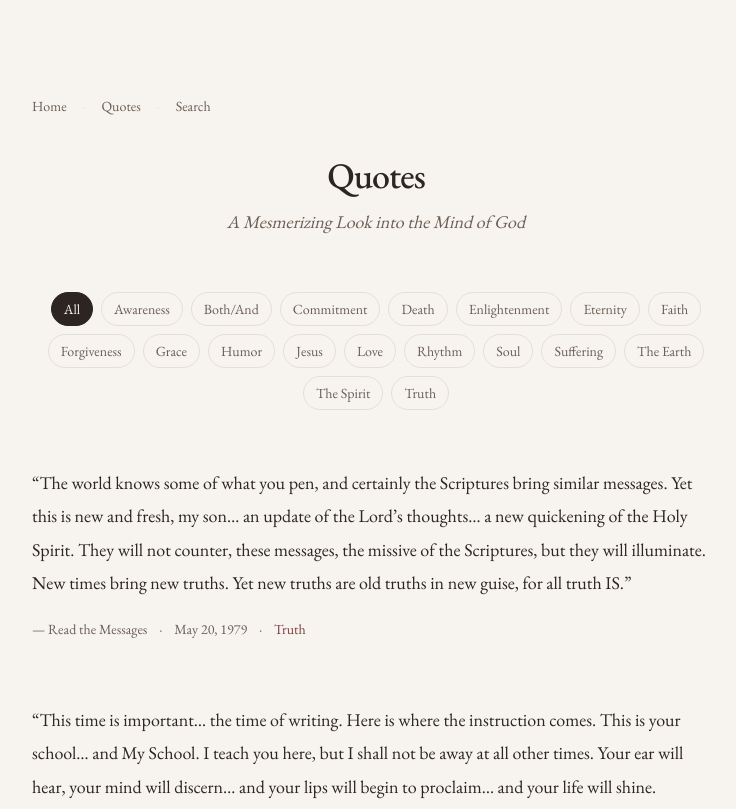
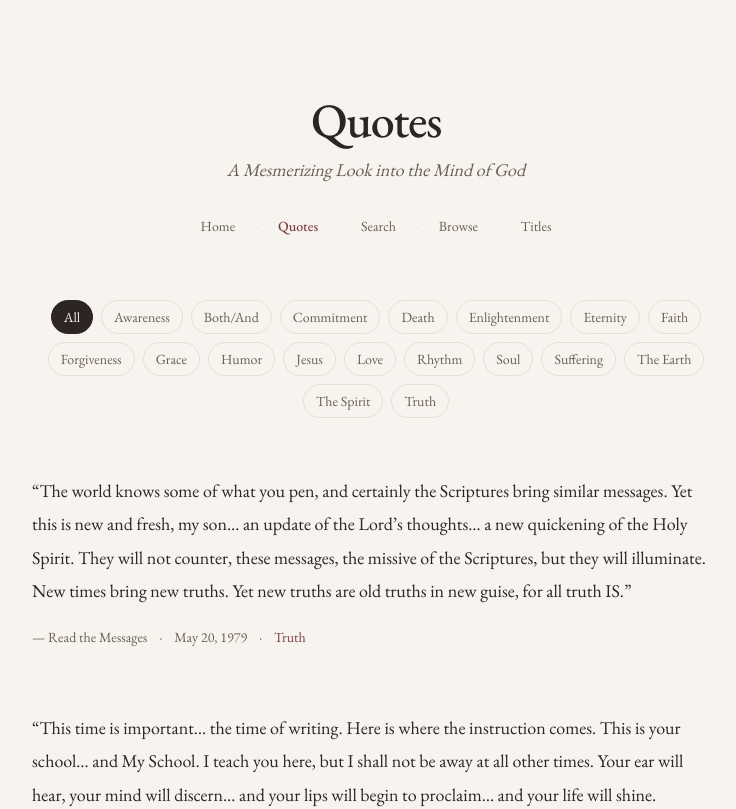
Before and after one commit to TeachingsoftheSpirit/teachings-of-the-spirit, a Next.js app: page /quotes in a window 1280 px wide. Shown: the top 809 px of the page, without its empty margins (264-1000 px from the left). Built offline with nearby package versions, Linux system fonts and the light colour scheme.

Commit message:
Consistent header language across Quotes, Search, Browse, Titles

```diff
--- a/app/quotes/page.tsx
+++ b/app/quotes/page.tsx
@@ -260,23 +260,39 @@ export default async function QuotesPage({ searchParams }: Props) {
     <main className="min-h-screen bg-[#F7F4EF]">
       <div className="max-w-3xl mx-auto px-6 sm:px-10 py-16 sm:py-24">
 
-        <nav className="mb-10 flex items-center gap-4 text-sm text-[#6B5E54]">
-          <Link href="/" className="hover:text-[#2C2522] transition-colors">Home</Link>
-          <span className="text-[#E5DFD5]">·</span>
-          <Link href="/quotes" className="hover:text-[#2C2522] transition-colors">Quotes</Link>
-          <span className="text-[#E5DFD5]">·</span>
-          <Link href="/search" className="hover:text-[#2C2522] transition-colors">Search</Link>
-        </nav>
-
-        <header className="mb-14 text-center">
-          <h1 className="text-3xl sm:text-4xl font-medium tracking-tight text-[#2C2522] mb-3">
+        {/* Consistent site header */}
+        <header className="mb-16 text-center">
+          <h1 className="text-4xl sm:text-5xl font-medium tracking-tight text-[#2C2522] mb-3">
             Quotes
           </h1>
-          <p className="text-[#6B5E54] text-lg italic">
+          <p className="text-[#6B5E54] text-lg italic mb-8">
             A Mesmerizing Look into the Mind of God
           </p>
+
+          <nav className="flex flex-wrap justify-center items-center gap-5 text-sm">
+            <Link href="/" className="text-[#6B5E54] hover:text-[#7A3E3E] transition-colors">
+              Home
+            </Link>
+            <span className="text-[#E5DFD5]">·</span>
+            <Link href="/quotes" className="text-[#7A3E3E] font-medium">
+              Quotes
+            </Link>
+            <span className="text-[#E5DFD5]">·</span>
+            <Link href="/search" className="text-[#6B5E54] hover:text-[#7A3E3E] transition-colors">
+              Search
+            </Link>
+            <span className="text-[#E5DFD5]">·</span>
+            <Link href="/browse" className="text-[#6B5E54] hover:text-[#7A3E3E] transition-colors">
+              Browse
+            </Link>
+            <span className="text-[#E5DFD5]">·</span>
+            <Link href="/titles" className="text-[#6B5E54] hover:text-[#7A3E3E] transition-colors">
+              Titles
+            </Link>
+          </nav>
         </header>
 
+        {/* Category filters */}
         <div className="mb-14">
           <div className="flex flex-wrap gap-2 justify-center">
             <Link
--- a/app/search/page.tsx
+++ b/app/search/page.tsx
@@ -26,24 +26,39 @@ export default async function SearchPage({ searchParams }: Props) {
 
   return (
     <main className="min-h-screen bg-[#F7F4EF]">
-      <div className="max-w-3xl mx-auto px-6 sm:px-8 py-12 sm:py-16">
+      <div className="max-w-3xl mx-auto px-6 sm:px-10 py-16 sm:py-24">
 
-        {/* Consistent navigation */}
-        <nav className="mb-10 flex flex-wrap items-center gap-4 text-sm text-[#6B5E54]">
-  <Link href="/" className="hover:text-[#2C2522] transition-colors">Home</Link>
-  <span className="text-[#E5DFD5]">·</span>
-  <Link href="/quotes" className="hover:text-[#2C2522] transition-colors">Quotes</Link>
-  <span className="text-[#E5DFD5]">·</span>
-  <Link href="/search" className="hover:text-[#2C2522] transition-colors">Search</Link>
-  <span className="text-[#E5DFD5]">·</span>
-  <Link href="/browse" className="hover:text-[#2C2522] transition-colors">Browse</Link>
-  <span className="text-[#E5DFD5]">·</span>
-  <Link href="/titles" className="hover:text-[#2C2522] transition-colors">Titles</Link>
-</nav>
+        {/* Consistent site header */}
+        <header className="mb-16 text-center">
+          <h1 className="text-4xl sm:text-5xl font-medium tracking-tight text-[#2C2522] mb-3">
+            Search
+          </h1>
+          <p className="text-[#6B5E54] text-lg italic mb-8">
+            Find a word, a phrase, or a thread of thought
+          </p>
 
-        <h1 className="text-3xl font-medium tracking-tight text-[#2C2522] mb-8">
-          Search
-        </h1>
+          <nav className="flex flex-wrap justify-center items-center gap-5 text-sm">
+            <Link href="/" className="text-[#6B5E54] hover:text-[#7A3E3E] transition-colors">
+              Home
+            </Link>
+            <span className="text-[#E5DFD5]">·</span>
+            <Link href="/quotes" className="text-[#6B5E54] hover:text-[#7A3E3E] transition-colors">
+              Quotes
+            </Link>
+            <span className="text-[#E5DFD5]">·</span>
+            <Link href="/search" className="text-[#7A3E3E] font-medium">
+              Search
+            </Link>
+            <span className="text-[#E5DFD5]">·</span>
+            <Link href="/browse" className="text-[#6B5E54] hover:text-[#7A3E3E] transition-colors">
+              Browse
+            </Link>
+            <span className="text-[#E5DFD5]">·</span>
+            <Link href="/titles" className="text-[#6B5E54] hover:text-[#7A3E3E] transition-colors">
+              Titles
+            </Link>
+          </nav>
+        </header>
 
         {/* Search form */}
         <form action="/search" method="get" className="mb-12">
@@ -97,7 +112,7 @@ export default async function SearchPage({ searchParams }: Props) {
             )}
           </div>
         ) : (
-          <p className="text-[#6B5E54]">
+          <p className="text-[#6B5E54] text-center">
             Type a word or phrase above to search the teachings.
           </p>
         )}
--- a/app/titles/page.tsx
+++ b/app/titles/page.tsx
@@ -20,26 +20,41 @@ export default async function TitlesPage() {
     <main className="min-h-screen bg-[#F7F4EF]">
       <div className="max-w-3xl mx-auto px-6 sm:px-10 py-16 sm:py-24">
 
-        <nav className="mb-10 flex flex-wrap items-center gap-4 text-sm text-[#6B5E54]">
-          <Link href="/" className="hover:text-[#2C2522] transition-colors">Home</Link>
+        {/* Consistent site header */}
+        <header className="mb-16 text-center">
+          <h1 className="text-4xl sm:text-5xl font-medium tracking-tight text-[#2C2522] mb-3">
+            Titles
+          </h1>
+          <p className="text-[#6B5E54] text-lg italic mb-8">
+            The full spine of the conversation
+          </p>
+
+          <nav className="flex flex-wrap justify-center items-center gap-5 text-sm">
+            <Link href="/" className="text-[#6B5E54] hover:text-[#7A3E3E] transition-colors">
+              Home
+            </Link>
             <span className="text-[#E5DFD5]">·</span>
-          <Link href="/quotes" className="hover:text-[#2C2522] transition-colors">Quotes</Link>
+            <Link href="/quotes" className="text-[#6B5E54] hover:text-[#7A3E3E] transition-colors">
+              Quotes
+            </Link>
             <span className="text-[#E5DFD5]">·</span>
-          <Link href="/search" className="hover:text-[#2C2522] transition-colors">Search</Link>
+            <Link href="/search" className="text-[#6B5E54] hover:text-[#7A3E3E] transition-colors">
+              Search
+            </Link>
             <span className="text-[#E5DFD5]">·</span>
-          <Link href="/browse" className="hover:text-[#2C2522] transition-colors">Browse</Link>
+            <Link href="/browse" className="text-[#6B5E54] hover:text-[#7A3E3E] transition-colors">
+              Browse
+            </Link>
             <span className="text-[#E5DFD5]">·</span>
-          <Link href="/titles" className="hover:text-[#2C2522] transition-colors">Titles</Link>
+            <Link href="/titles" className="text-[#7A3E3E] font-medium">
+              Titles
+            </Link>
           </nav>
+        </header>
 
-        <header className="mb-12">
-          <h1 className="text-3xl sm:text-4xl font-medium tracking-tight text-[#2C2522] mb-2">
-            All Titles
-          </h1>
-          <p className="text-[#6B5E54]">
+        <p className="text-center text-[#6B5E54] mb-10">
           {all.length.toLocaleString()} teachings
         </p>
-        </header>
 
         <TitlesList teachings={all} />
       </div>
```
Lines whose indentation alone changed are shown as unchanged.
